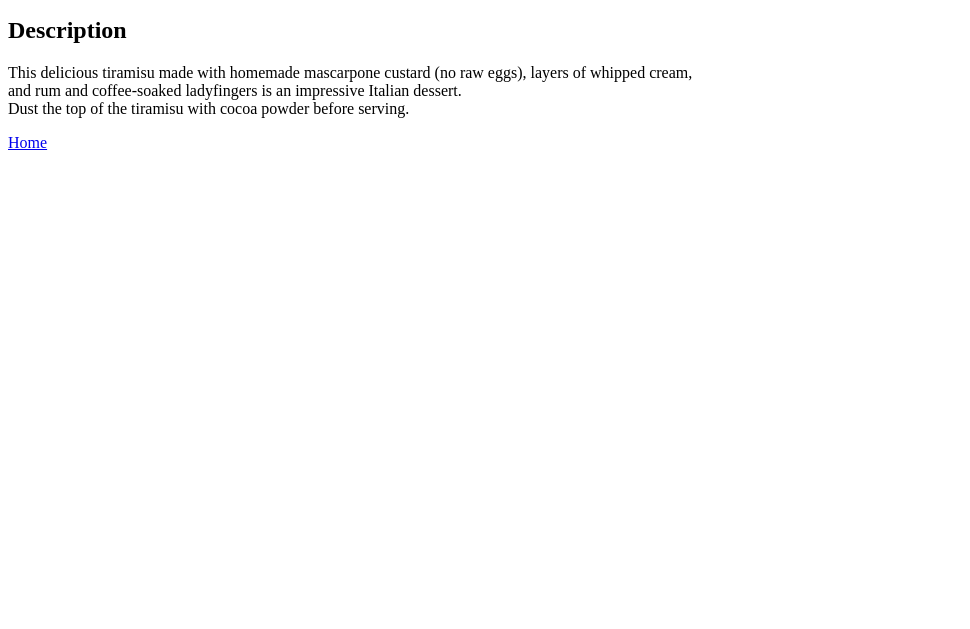
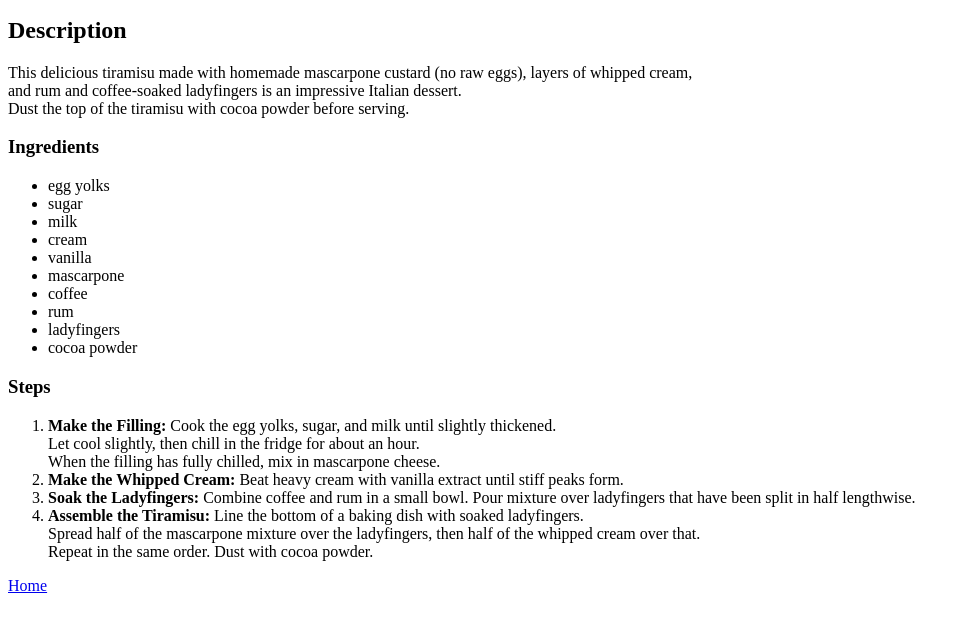
Before and after one commit to ElZexo/odin-recipes, a plain HTML site: page recipes/tiramisu.html in a window 1280 px wide. Shown: the part 101-730 px from the top of the page, without its empty margins (0-970 px from the left). Drawn offline with Linux system fonts and the light colour scheme.

Commit message:
Add ordered and unordered list in the new pages.
I added the same type of lists I used in the Eggplant Parmigiana page to
the newer recipe pages, thus finishing the Project assignment.

```diff
--- a/recipes/tiramisu.html
+++ b/recipes/tiramisu.html
@@ -10,9 +10,35 @@
     <img src="../images/tiramisu.jpg" alt="A slice of tiramisu" title="tiramisu">
 
     <h2>Description</h2>
-     <p>This delicious tiramisu made with homemade mascarpone custard (no raw eggs), layers of whipped cream,<br />
-       and rum and coffee-soaked ladyfingers is an impressive Italian dessert.
-       <br/>Dust the top of the tiramisu with cocoa powder before serving.</p>
+    <p>This delicious tiramisu made with homemade mascarpone custard (no raw eggs), layers of whipped cream,<br />
+      and rum and coffee-soaked ladyfingers is an impressive Italian dessert.
+      <br/>Dust the top of the tiramisu with cocoa powder before serving.</p>
+
+    <h3>Ingredients</h3>
+    <ul>
+      <li>egg yolks</li>
+      <li>sugar</li>
+      <li>milk</li>
+      <li>cream</li>
+      <li>vanilla</li>
+      <li>mascarpone</li>
+      <li>coffee</li>
+      <li>rum</li>
+      <li>ladyfingers</li>
+      <li>cocoa powder</li>
+    </ul>
+
+    <h3>Steps</h3>
+    <ol>
+      <li><strong>Make the Filling:</strong> Cook the egg yolks, sugar, and milk until slightly thickened.<br />
+        Let cool slightly, then chill in the fridge for about an hour. <br />
+        When the filling has fully chilled, mix in mascarpone cheese.</li>
+      <li><strong>Make the Whipped Cream:</strong> Beat heavy cream with vanilla extract until stiff peaks form.</li>
+      <li><strong>Soak the Ladyfingers:</strong> Combine coffee and rum in a small bowl. Pour mixture over ladyfingers that have been split in half lengthwise.</li>
+      <li><strong>Assemble the Tiramisu:</strong> Line the bottom of a baking dish with soaked ladyfingers.<br />
+        Spread half of the mascarpone mixture over the ladyfingers, then half of the whipped cream over that. <br />
+        Repeat in the same order. Dust with cocoa powder.</li>
+    </ol>
 
     <a href="../index.html" rel="noopener noreferrer">Home</a>
   </body>
```
Also changed, not shown: recipes/pulled-pork.html (+19 -2 lines).
